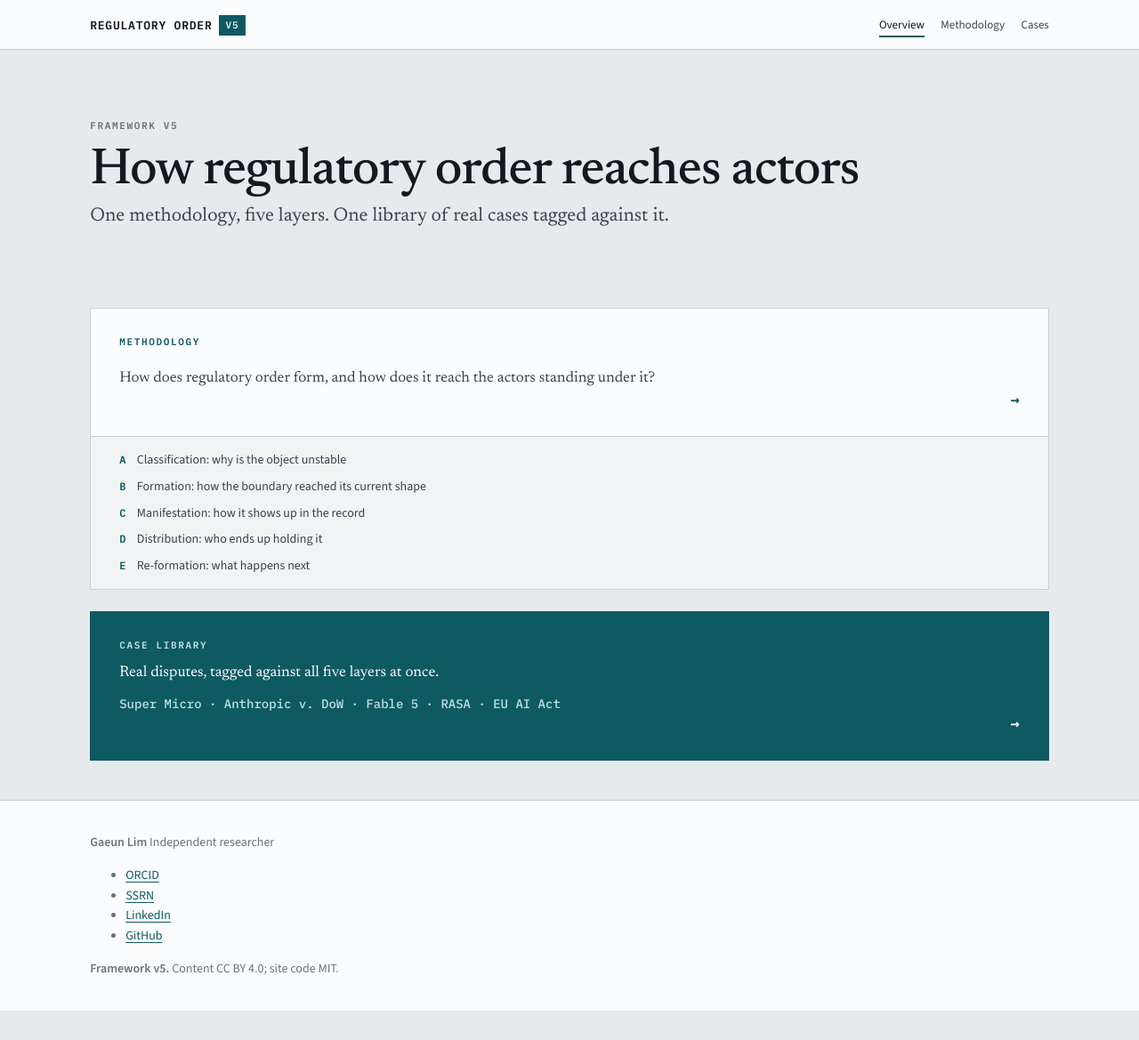
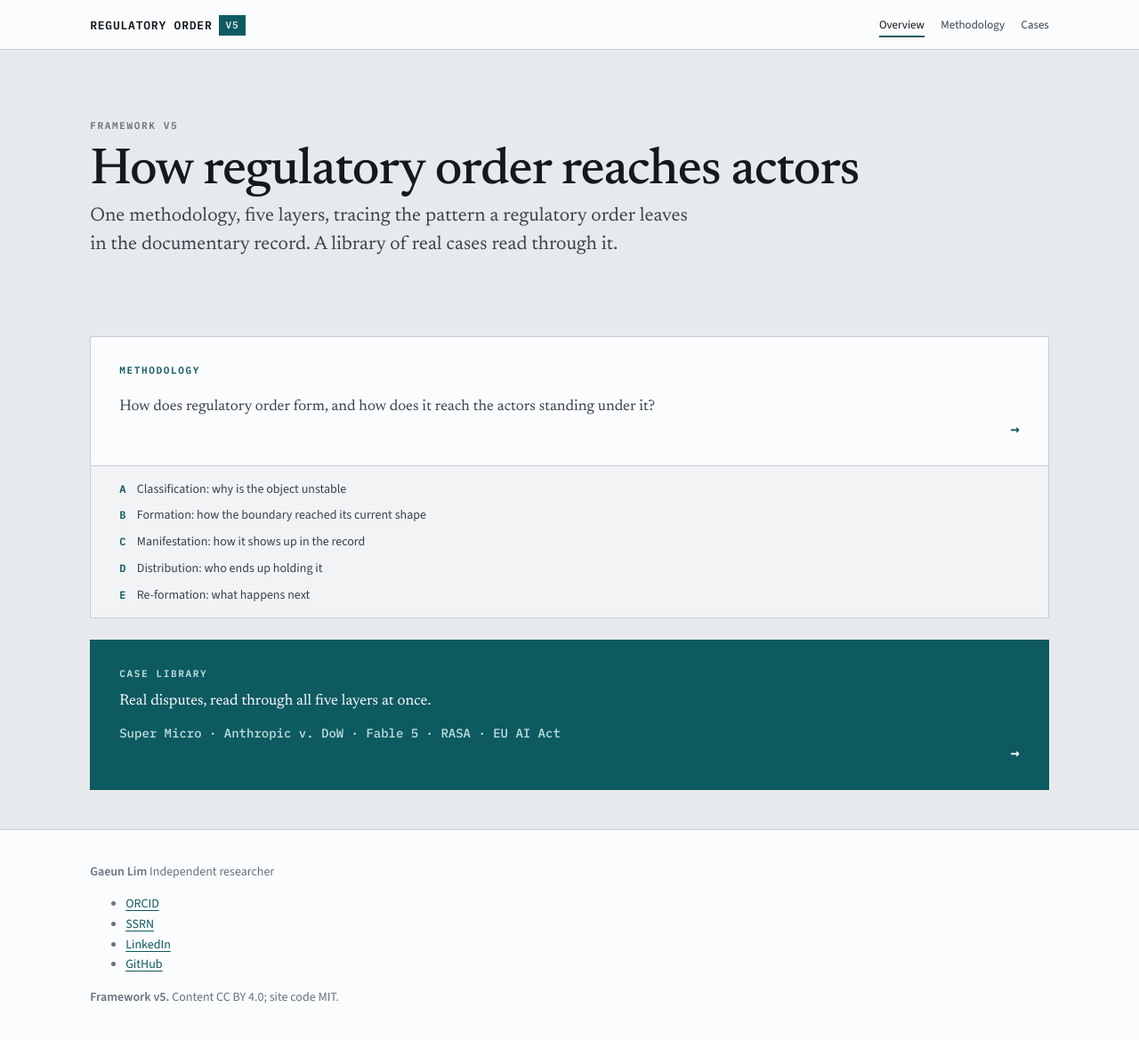
Before and after one commit to GaeunLim01/regulatory-order, a Jekyll site: the page built from index.html, in a window 1280 px wide. Shown: the whole page at 89% size. Built offline with Jekyll 4.4.1, drawn with Linux system fonts in a browser that asks for light colours; before the commit the page ends 1136 px from its top, so only the background shows below that.

Commit message:
Add files via upload

```diff
--- a/index.html
+++ b/index.html
@@ -8,7 +8,7 @@ description: Five layers for tracing how regulatory order forms and reaches acto
   <div class="shell">
     <span class="eyebrow">Framework v5</span>
     <h1>How regulatory order reaches actors</h1>
-    <p class="standfirst">One methodology, five layers. One library of real cases tagged against it.</p>
+    <p class="standfirst">One methodology, five layers, tracing the pattern a regulatory order leaves in the documentary record. A library of real cases read through it.</p>
   </div>
 </section>
 
@@ -30,7 +30,7 @@ description: Five layers for tracing how regulatory order forms and reaches acto
 
     <a class="spotlight" href="{{ '/cases/' | relative_url }}">
       <span class="eyebrow">Case library</span>
-      <p class="spotlight__q">Real disputes, tagged against all five layers at once.</p>
+      <p class="spotlight__q">Real disputes, read through all five layers at once.</p>
       <p class="spotlight__cases">Super Micro · Anthropic v. DoW · Fable 5 · RASA · EU AI Act</p>
     </a>
   </div>
```
